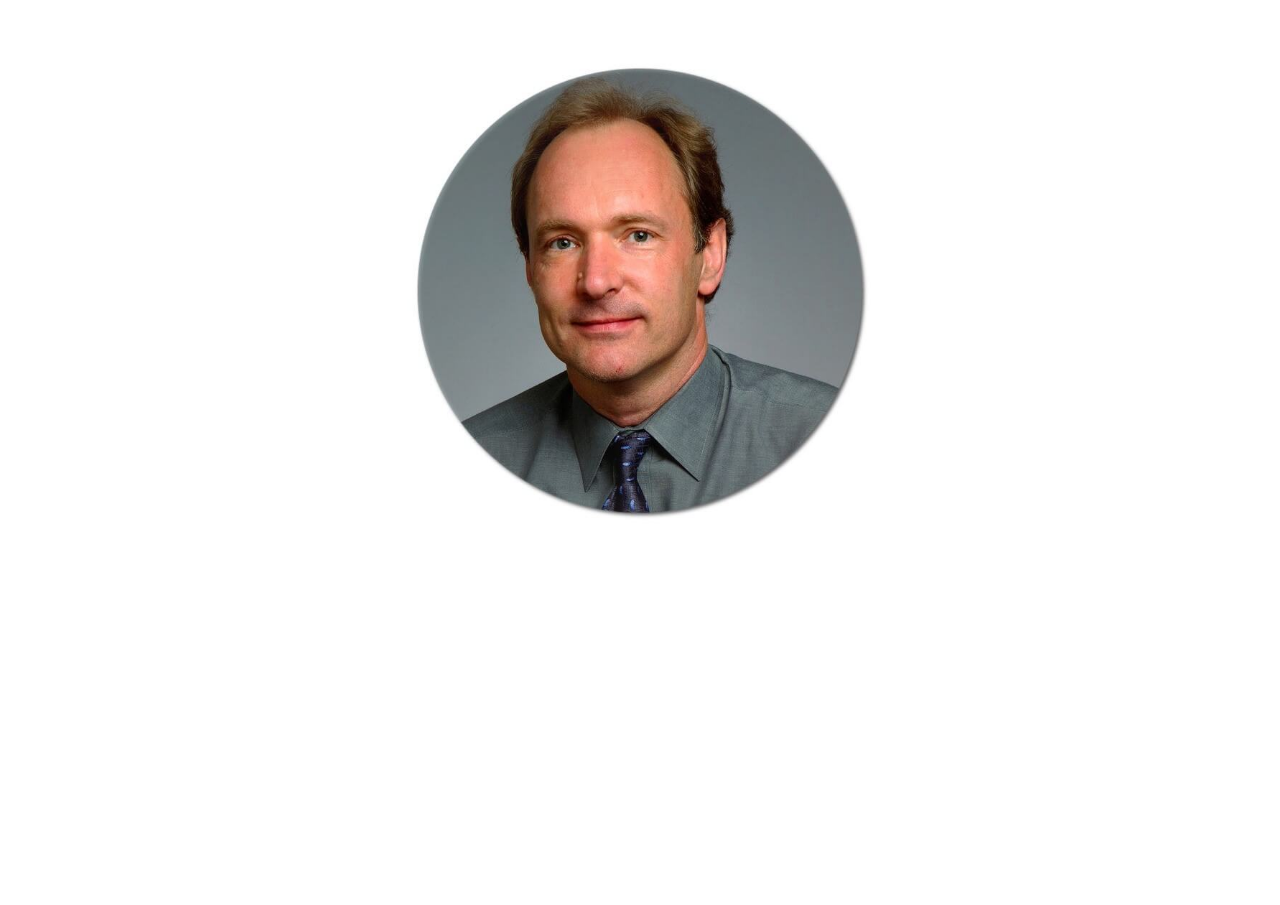
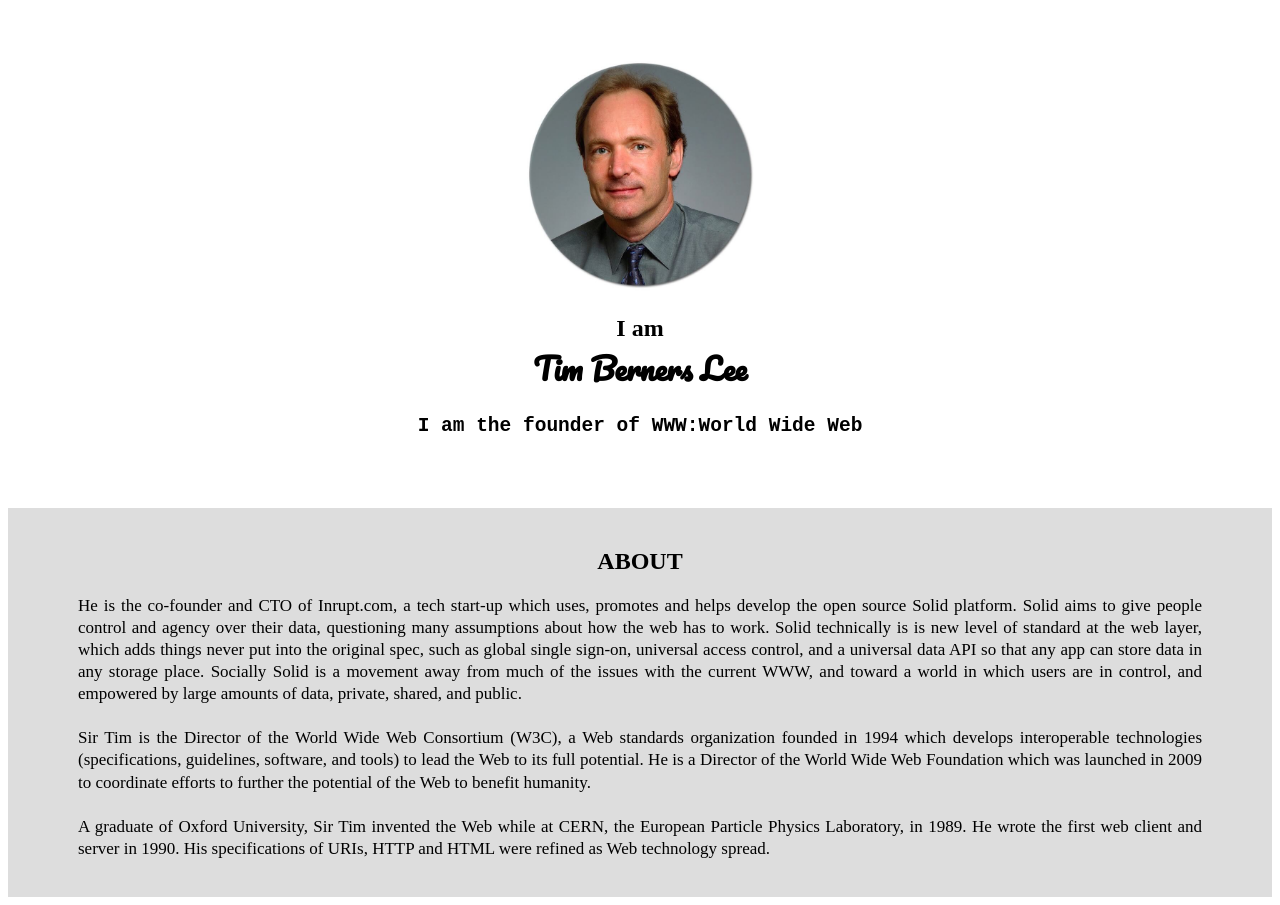
Before and after one commit to SahilM-12/Tim, a plain HTML site: page index.html in a window 1280 px wide. Before the commit the page ends 800 px from the top, so only its background shows below. Drawn offline with Linux system fonts and the light colour scheme.

Commit message:
Add files via upload

```diff
--- a/index.html
+++ b/index.html
@@ -5,10 +5,31 @@
             Tim Berners lee
         </title>
         <link rel="stylesheet" href="style.css">
+        <link rel="preconnect" href="https://fonts.gstatic.com">
+<link href="https://fonts.googleapis.com/css2?family=Pacifico&display=swap" rel="stylesheet">
     </head>
     <body>
         <section id="banner">
             <img id="tim" src="Tim-Berners-Lee-inventor-of-the-World-Wide-Web.-%20image-3.jpg" alt="">
+
+            <h1>
+                I am
+                <br>
+                <span id="name">Tim Berners Lee</span>
+            </h1>
+            <h2> I am the founder of WWW:World Wide Web</h2>
+        </section>
+        <section id="bio">
+            <h1>
+                ABOUT
+            </h1>
+            <p>
+                He is the co-founder and CTO of Inrupt.com, a tech start-up which uses, promotes and helps develop the open source Solid platform. Solid aims to give people control and agency over their data, questioning many assumptions about how the web has to work. Solid technically is is new level of standard at the web layer, which adds things never put into the original spec, such as global single sign-on, universal access control, and a universal data API so that any app can store data in any storage place. Socially Solid is a movement away from much of the issues with the current WWW, and toward a world in which users are in control, and empowered by large amounts of data, private, shared, and public.
+                <br> <br>
+                Sir Tim is the Director of the World Wide Web Consortium (W3C), a Web standards organization founded in 1994 which develops interoperable technologies (specifications, guidelines, software, and tools) to lead the Web to its full potential. He is a Director of the World Wide Web Foundation which was launched in 2009 to coordinate efforts to further the potential of the Web to benefit humanity.
+                <br> <br>
+                A graduate of Oxford University, Sir Tim invented the Web while at CERN, the European Particle Physics Laboratory, in 1989. He wrote the first web client and server in 1990. His specifications of URIs, HTTP and HTML were refined as Web technology spread.
+            </p>
         </section>
     </body>
 </html>
--- a/style.css
+++ b/style.css
@@ -3,8 +3,24 @@
     height: 400px;
 }
 #tim {
-    width: 40%;
+    width: 20%;
 }
 body {
     text-align: center;
 }
+#name{
+     font-family: 'Pacifico', cursive;
+    font-size: 30px;
+}
+h2{
+    font-family: monospace
+}
+#bio{
+    padding: 20px 70px;
+    background-color: #dddddd
+}
+#bio p{
+    text-align: justify;
+    font-size: 17px;
+    line-height: 1.3;
+}
```
